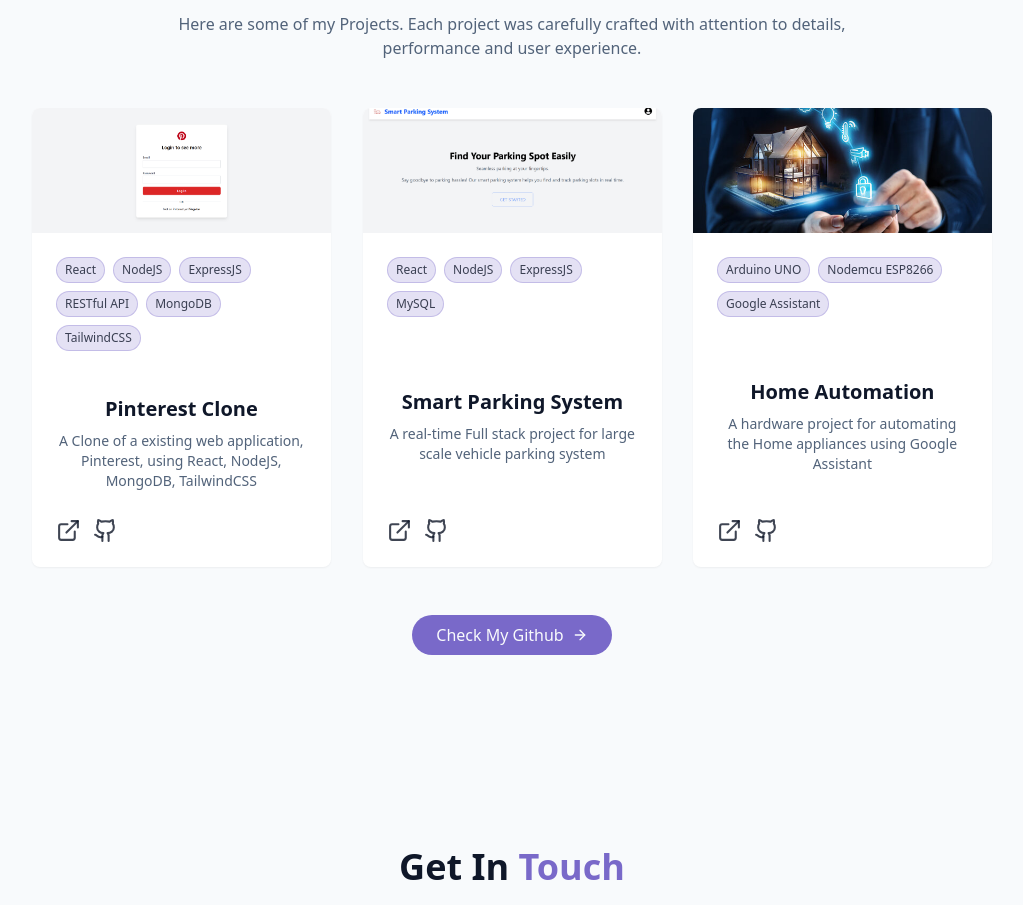
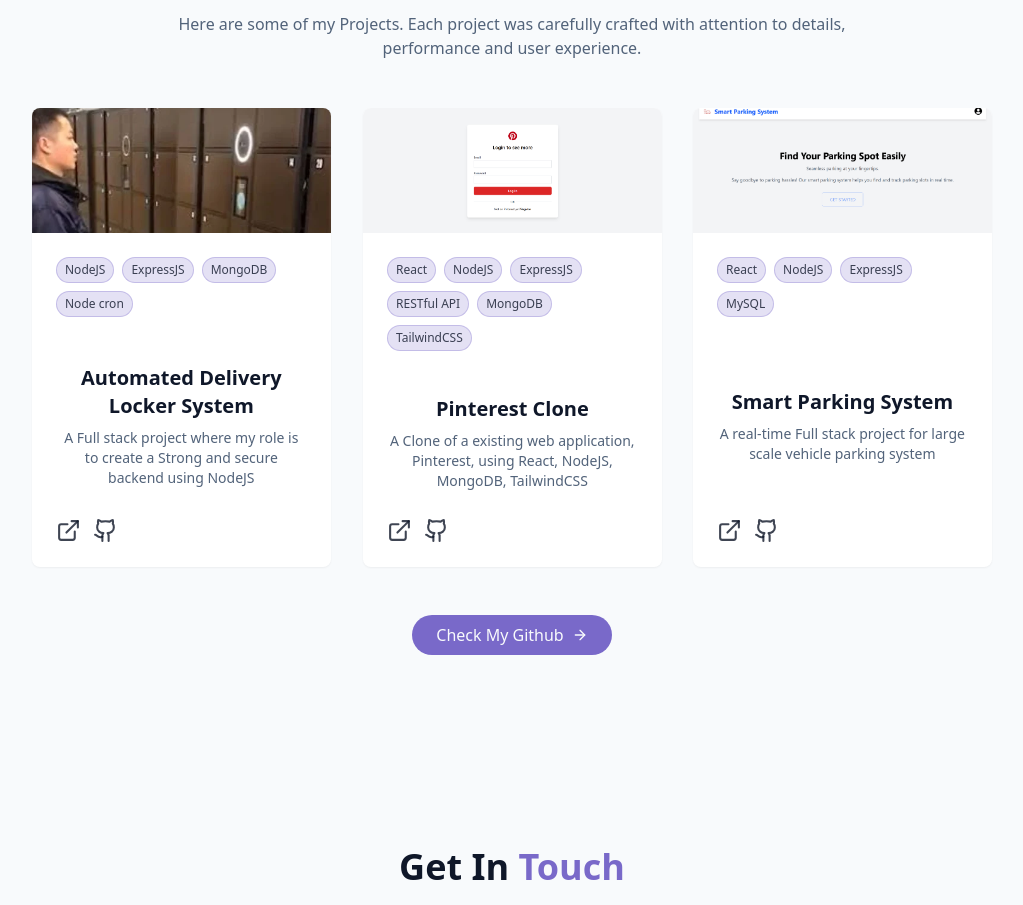
Before and after one commit to tharunkumar-BIT/Portfolio, a React (Vite) app: page / in a window 1280 px wide. Shown: the part 2718-3623 px from the top of the page, without its empty margins (128-1151 px from the left). Built offline with nearby package versions, Linux system fonts and the light colour scheme.

Commit message:
projects update

```diff
--- a/src/components/ProjectsSection.jsx
+++ b/src/components/ProjectsSection.jsx
@@ -3,6 +3,17 @@ import { ArrowRight, ExternalLink, Github } from "lucide-react";
 const projects = [
   {
     id: 1,
+    title: "Automated Delivery Locker System",
+    description:
+      "A Full stack project where my role is to create a Strong and secure backend using NodeJS",
+    image: "/projects/delivery_locker.webp",
+    tags: ["NodeJS", "ExpressJS", "MongoDB", "Node cron"],
+    demoUrl: "#",
+    githubUrl:
+      "https://github.com/AcesOfBIT/Automated-Delivery-Locker-System-with-Facial-Recognition/tree/backend",
+  },
+  {
+    id: 2,
     title: "Pinterest Clone",
     description:
       "A Clone of a existing web application, Pinterest, using React, NodeJS, MongoDB, TailwindCSS",
@@ -19,7 +30,7 @@ const projects = [
     githubUrl: "https://github.com/tharunkumar-BIT/Pinterest_clone",
   },
   {
-    id: 2,
+    id: 3,
     title: "Smart Parking System",
     description:
       "A real-time Full stack project for large scale vehicle parking system",
@@ -28,16 +39,16 @@ const projects = [
     demoUrl: "#",
     githubUrl: "https://github.com/tharunkumar-BIT/Smart_parking_system",
   },
-  {
-    id: 3,
-    title: "Home Automation",
-    description:
-      "A hardware project for automating the Home appliances using Google Assistant",
-    image: "/projects/homeAutomation.jpg",
-    tags: ["Arduino UNO", "Nodemcu ESP8266", "Google Assistant"],
-    demoUrl: "#",
-    githubUrl: "https://github.com/tharunkumar-BIT/Home-automation",
-  },
+  // {
+  //   id: 3,
+  //   title: "Home Automation",
+  //   description:
+  //     "A hardware project for automating the Home appliances using Google Assistant",
+  //   image: "/projects/homeAutomation.jpg",
+  //   tags: ["Arduino UNO", "Nodemcu ESP8266", "Google Assistant"],
+  //   demoUrl: "#",
+  //   githubUrl: "https://github.com/tharunkumar-BIT/Home-automation",
+  // },
 ];
 
 export const ProjectsSection = () => {
```
Also changed, not shown: public/projects/delivery_locker.webp (added).
